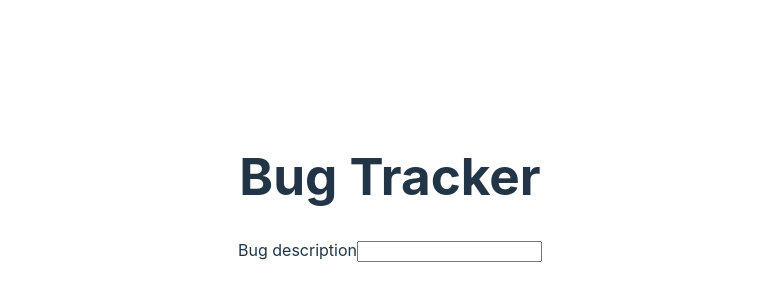
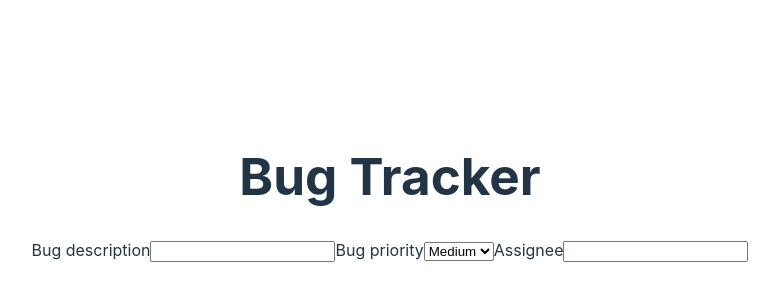
Before and after one commit to FLopez73/vite-bugtracker-frontend, a React (Vite) app: page / in a window 1280 px wide. Shown: the part 212-512 px from the top of the page, without its empty margins (250-1029 px from the left). Built offline with nearby package versions, Linux system fonts and the light colour scheme.

Commit message:
inputs complete

```diff
--- a/src/App.jsx
+++ b/src/App.jsx
@@ -4,9 +4,9 @@ import viteLogo from '/vite.svg'
 import './App.css'
 
 function App() {
-  const [BugDescription, setBugDescription] = useState ('')
-  const [newBugPriority, setNewBugPriority] = useState ('')
-  const [newAsignee, setNewAssignee] = useState ('')
+  const [bugDescription, setBugDescription] = useState ('')
+  const [bugPriority, setBugPriority] = useState ('Medium')
+  const [assignee, setAssignee] = useState ('')
   const [bugList, setBugList] = useState ([])
 
   const addBug = () => {}
@@ -21,7 +21,19 @@ function App() {
           <label>
             Bug description
           </label>
-          <input type="text" id="BugDescription" value={BugDescription} onChange={event => setBugDescription(event.target.value)}/>
+          <input type="text" id="bugDescription" value={bugDescription} onChange={event => setBugDescription(event.target.value)}/>
+          <label>
+            Bug priority
+          </label>
+          <select type="text" id="bugPriority" value={bugPriority} onChange={event => setBugPriority(event.target.value)}>
+            <option value="Low">Low</option>
+            <option value="Medium">Medium</option>
+            <option value="High">High</option>
+          </select>
+          <label>
+            Assignee
+          </label>
+          <input type="text" id="assignee" value={assignee} onChange={event => setAssignee(event.target.value)}/>
         </form>
       </div>
     </>
```
